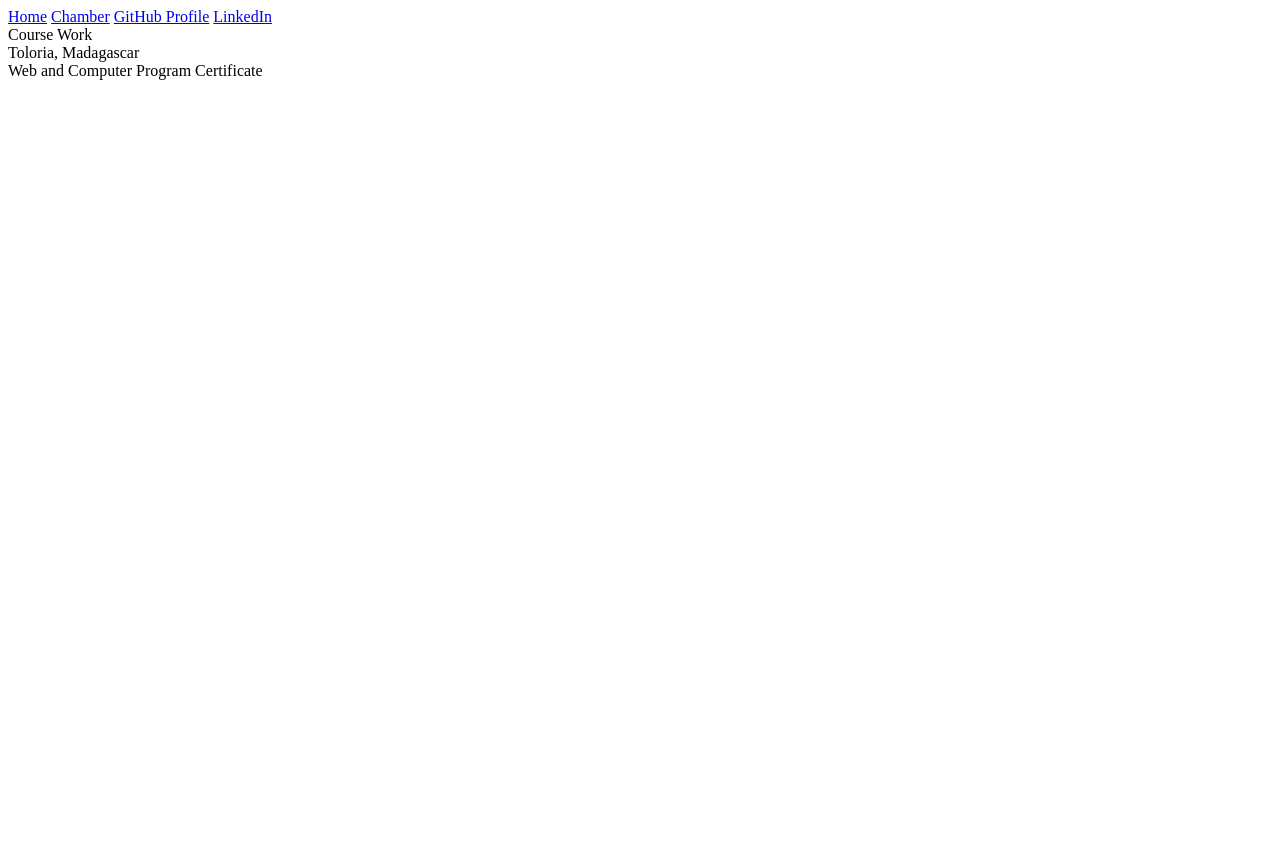
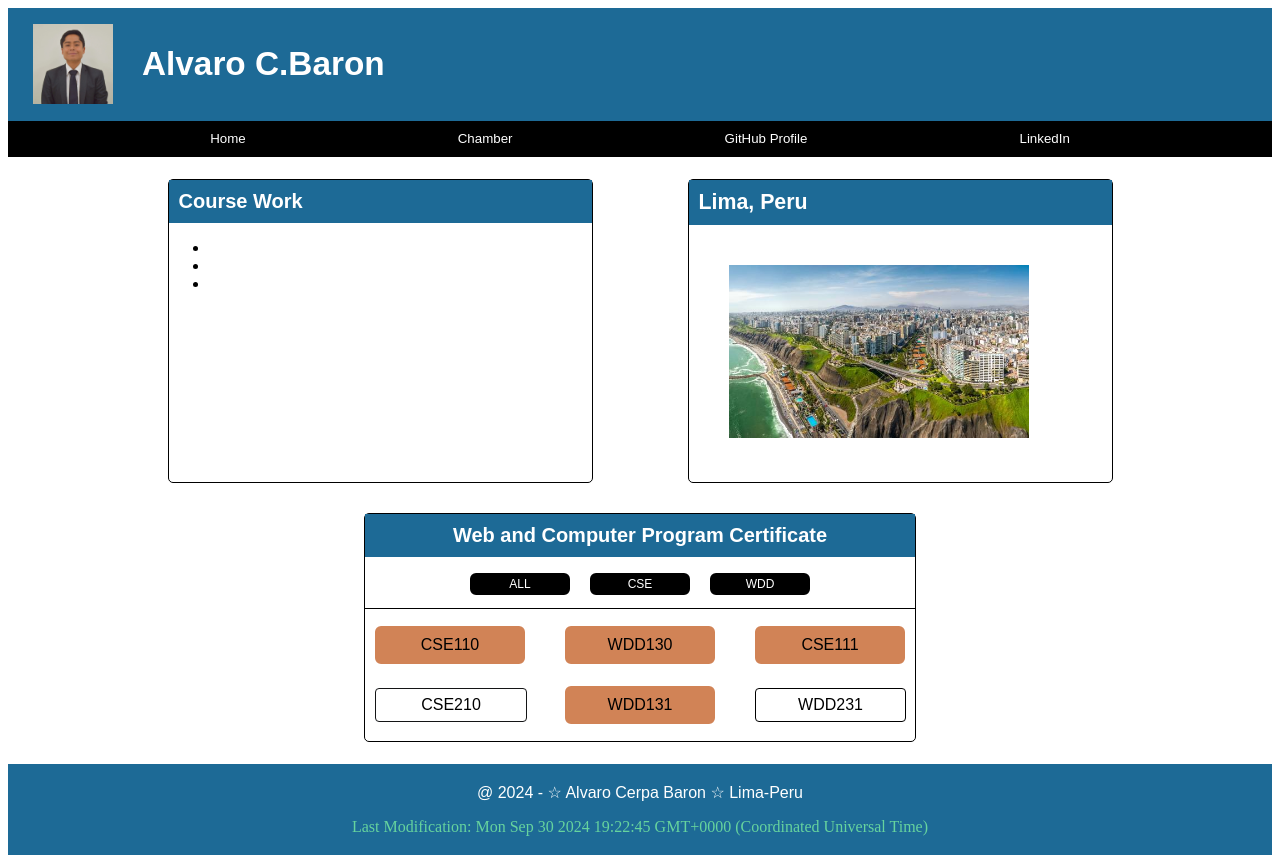
Before and after one commit to Fierilyheavenlyeagle/wdd231, a plain HTML site: page index.html in a window 1280 px wide. Before the commit the page ends 800 px from the top, so only its background shows below. Drawn offline with Linux system fonts and the light colour scheme.

Commit message:
homepage

```diff
--- a/chamber/styles/directory.css
+++ b/chamber/styles/directory.css
@@ -144,9 +144,6 @@
 
   }
 
-
-
-
   ul.animateme.open {
     display: none;
   }
--- a/index.html
+++ b/index.html
@@ -7,8 +7,9 @@
   <meta name="description" content="My own page">
   <meta name="author" content="Alvaro C. Baron">
   <title>Document</title>
-  <link href="styles/styles.css" rel="stylesheet">
-  <script src="scripts/java.js" defer></script>
+  <link href="styles/index-short.css" rel="stylesheet">
+  <link href="styles/index.css" rel="stylesheet">
+  <script src="scripts/index.js" defer></script>
   <link rel="icon" href="favicon.ico" type="image/x-icon" />
   <meta property="og:title" content="My Student Profile Page">
   <meta property="og:type" content="website" />
@@ -20,19 +21,59 @@
 </head>
 
 <body>
-  <header></header>
+  <header class="mainheader">
+    <button id="mybutton">&#9776;</button>
+    <img class="me" src="images/1702948489792.jpeg" alt="me">
+    <h1>Alvaro C.Baron</h1>
+  </header>
   <nav>
-    <a href="index.html">Home</a>
-    <a href="chamber.html">Chamber</a>
-    <a href="https://github.com/Fierilyheavenlyeagle">GitHub Profile</a>
-    <a href="www.linkedin.com/in/alvaro-cerpa-barón">LinkedIn</a>
+    <a href="index.html" class="link">Home</a>
+    <a href="chamber.html" class="link">Chamber</a>
+    <a href="https://github.com/Fierilyheavenlyeagle" class="link">GitHub Profile</a>
+    <a href="www.linkedin.com/in/alvaro-cerpa-barón" class="link">LinkedIn</a>
   </nav>
   <main>
-    <section>Course Work</section>
-    <section>Toloria, Madagascar</section>
-    <section>Web and Computer Program Certificate</section>
+    <div class="firstrow">
+      <section class="coursesection">
+        <header class="courseheader">Course Work</header>
+        <ul>
+          <li></li>
+          <li></li>
+          <li></li>
+        </ul>
+      </section>
+      <section class="limasection">
+        <header class="limaheader">Lima, Peru</header>
+        <img class="limaimg" src="images/descarga.jpeg" alt="Lima">
+      </section>
+    </div>
+    <div class="secondrow">
+      <section>
+        <header class="webheader">Web and Computer Program Certificate</header>
+        <ul class="prefix">
+          <li>ALL</li>
+          <li>CSE</li>
+          <li>WDD</li>
+        </ul>
+        <ul class="courses">
+          <li>CSE110</li>
+          <li>WDD130</li>
+          <li>CSE111</li>
+          <div id="cse210">CSE210</div>
+          <li>WDD131</li>
+          <div id="wdd231">WDD231</div>
+        </ul>
+      </section>
+    </div>
   </main>
-  <footer></footer>
+  <footer>
+    <p class="footer-p">
+      @ <span id="year"></span> - ☆ Alvaro Cerpa Baron ☆ Lima-Peru
+    </p>
+    <p class="modification">
+      <span id="lastModified"></span>
+    </p>
+  </footer>
 </body>
 
 </html>
--- /dev/null
+++ b/scripts/index.js
@@ -0,0 +1,32 @@
+function resolveAfter2Seconds(x) {
+  return new Promise((resolve) => {
+    setTimeout(() => {
+      resolve(x);
+    }, 2000);
+  });
+}
+
+async function f1() {
+  const x = await resolveAfter2Seconds(10);
+  console.log(x); // 10
+}
+
+f1();
+
+const year = document.querySelector('#year');
+const lastMod = document.querySelector('#lastModified');
+
+const today = new Date();
+const modified = new Date(document.lastModified)
+
+year.innerHTML = `<span class="year1"> ${today.getFullYear()}</span>`
+lastMod.innerHTML = `Last Modification: <span class="mod1">${modified}</span>`
+
+const hamburger = document.querySelector('#mybutton')
+const animateme = document.querySelector('nav');
+
+
+hamburger.addEventListener('click', () => {
+  animateme.classList.toggle('open');
+  hamburger.classList.toggle('open');
+})
--- a/scripts/java.js
+++ /dev/null
@@ -1,14 +0,0 @@
-function resolveAfter2Seconds(x) {
-  return new Promise((resolve) => {
-    setTimeout(() => {
-      resolve(x);
-    }, 2000);
-  });
-}
-
-async function f1() {
-  const x = await resolveAfter2Seconds(10);
-  console.log(x); // 10
-}
-
-f1();
--- /dev/null
+++ b/styles/index-short.css
@@ -0,0 +1,230 @@
+.me {
+  max-width: 80px;
+  margin-left: 25px;
+  grid-column: 1/2;
+  grid-row: 1/2;
+}
+
+h1 {
+  font-size: 25pt;
+  margin-left: 14px;
+  color: white;
+  font-family: sans-serif;
+  font-weight: 50px;
+  grid-column: 2/3;
+  grid-row: 1/2;
+}
+
+.mainheader {
+  display: grid;
+  grid-template-columns: auto auto auto;
+  grid-template-rows: 80px;
+  gap: 0px;
+  background-color: #1d6a96;
+  padding-bottom: 15px;
+  padding-top: 15px;
+  align-items: center;
+}
+
+#mybutton {
+  background-color: transparent;
+  border: none;
+  cursor: pointer;
+  font-size: 25px;
+  justify-self: start;
+  appearance: auto;
+  text-rendering: auto;
+  letter-spacing: normal;
+  word-spacing: normal;
+  line-height: normal;
+  text-transform: none;
+  text-indent: 0px;
+  text-shadow: none;
+  display: inline-block;
+  text-align: center;
+  align-items: flex-start;
+  cursor: default;
+  box-sizing: border-box;
+  margin: 0em;
+  padding-block: 0;
+  padding-inline: 0;
+  border-width: 0;
+  border-style: none;
+  border-color: white;
+  border-image: initial;
+  color: aliceblue;
+  grid-column: 3/4;
+  cursor: pointer;
+}
+
+nav {
+  display: grid;
+  grid-template-columns: auto;
+  background-color: #000000;
+  text-align: center;
+  unicode-bidi: normal;
+  padding: 0;
+}
+
+nav a {
+  display: block;
+  border-bottom: thin black solid;
+}
+
+nav.open {
+  display: none;
+}
+
+main {
+  display: grid;
+  grid-template-rows: auto;
+  justify-content: center;
+  font-family: sans-serif;
+}
+
+.firstrow {
+  grid-row: 1/2;
+  display: grid;
+  grid-template-columns: 425px;
+  justify-content: center;
+  gap: 15px;
+}
+
+.coursesection {
+  border: thin black solid;
+  border-radius: 5px;
+  margin-top: 22px;
+}
+
+.courseheader {
+  background-color: #1d6a96;
+  color: white;
+  font-size: 15pt;
+  font-weight: bold;
+  border: 10px #1d6a96 solid;
+}
+
+.limasection {
+  border: thin black solid;
+  border-radius: 5px;
+}
+
+.limaheader {
+  background-color: #1d6a96;
+  color: white;
+  font-size: 16pt;
+  font-weight: bold;
+  border: 10px #1d6a96 solid;
+}
+
+.limaimg {
+  max-width: 300px;
+  max-height: 174px;
+  margin: 40px 0 40px 40px;
+}
+
+.secondrow {
+  grid-row: 2/3;
+  display: block;
+  justify-self: center;
+  border: thin black solid;
+  border-radius: 5px;
+  margin-top: 30px;
+}
+
+
+.webheader {
+  text-align: center;
+  background-color: #1d6a96;
+  font-size: 15pt;
+  color: white;
+  font-weight: bold;
+  border: 10px #1d6a96 solid;
+}
+
+.prefix {
+  display: grid;
+  grid-template-columns: 100px 100px 100px;
+  text-align: center;
+  justify-content: center;
+  list-style: none;
+  padding-left: 0;
+  gap: 20px;
+  border-bottom: thin black solid;
+}
+
+.prefix li {
+  border: 4px solid black;
+  border-radius: 6px;
+  background-color: black;
+  color: white;
+  font-size: 9pt;
+  margin-bottom: 13px;
+}
+
+
+.courses {
+  display: grid;
+  grid-template: 40px / 400px;
+  justify-content: center;
+  list-style: none;
+  gap: 20px;
+  text-align: center;
+  padding-left: 0;
+  align-items: center
+}
+
+
+.courses li {
+  border: 10px solid #d18356;
+  background-color: #d18356;
+  border-radius: 6px;
+  margin: 0 10px 0 10px;
+}
+
+#cse210 {
+  background-color: white;
+  padding-top: 7px;
+  padding-bottom: 7px;
+  border: thin solid #141516;
+  max-width: 375px;
+  border-radius: 4px;
+  margin-left: 10px;
+}
+
+
+#wdd231 {
+  background-color: white;
+  border: thin black solid;
+  padding-top: 7px;
+  padding-bottom: 7px;
+  max-width: 375px;
+  border-radius: 4px;
+  margin-left: 10px;
+}
+
+.link {
+  color: white;
+  margin: 10px 0 10px 0;
+  text-decoration: none;
+  font-family: sans-serif;
+  font-size: 13.3px;
+}
+
+footer {
+  text-align: center;
+  background-color: #1d6a96;
+  margin-top: 22px;
+  padding-top: 3px;
+  padding-bottom: 3px;
+  color: white;
+}
+
+.footer-p {
+  font-family: sans-serif;
+}
+
+.modification {
+  font-size: 16px;
+  color: #66d39e;
+}
--- /dev/null
+++ b/styles/index.css
@@ -0,0 +1,192 @@
+@media only screen and (min-width:32rem) {
+
+  #mybutton {
+    display: none;
+  }
+
+  .me {
+    max-width: 80px;
+    margin-left: 25px;
+  }
+
+  h1 {
+    font-size: 25pt;
+    margin-left: 14px;
+    color: white;
+    font-family: sans-serif;
+    font-weight: 50px;
+
+  }
+
+  .mainheader {
+    display: flex;
+    gap: 15px;
+    background-color: #1d6a96;
+    padding-bottom: 15px;
+    padding-top: 15px;
+  }
+
+  nav {
+    display: flex;
+    gap: 10px;
+    justify-content: space-evenly;
+    background-color: black;
+  }
+
+
+
+
+  main {
+    display: grid;
+    grid-template-rows: auto auto;
+    justify-content: center;
+    font-family: sans-serif;
+  }
+
+  .firstrow {
+    grid-row: 1/2;
+    display: grid;
+    grid-template-columns: 425px 425px;
+    gap: 95px;
+
+  }
+
+  .coursesection {
+    border: thin black solid;
+    border-radius: 5px;
+    margin-top: 22px;
+  }
+
+  .courseheader {
+    background-color: #1d6a96;
+    color: white;
+    font-size: 15pt;
+    font-weight: bold;
+    border: 10px #1d6a96 solid;
+  }
+
+  .limasection {
+    border: thin black solid;
+    border-radius: 5px;
+    margin-top: 22px;
+  }
+
+  .limaheader {
+    background-color: #1d6a96;
+    color: white;
+    font-size: 16pt;
+    font-weight: bold;
+    border: 10px #1d6a96 solid;
+  }
+
+  .limaimg {
+    max-width: 300px;
+    max-height: 174px;
+    margin: 40px 0 40px 40px;
+  }
+
+  .secondrow {
+    grid-row: 2/3;
+    display: block;
+    justify-self: center;
+    border: thin black solid;
+    border-radius: 5px;
+    margin-top: 30px;
+  }
+
+
+  .webheader {
+    text-align: center;
+    background-color: #1d6a96;
+    font-size: 15pt;
+    color: white;
+    font-weight: bold;
+    border: 10px #1d6a96 solid;
+  }
+
+  .prefix {
+    display: grid;
+    grid-template-columns: 100px 100px 100px;
+    text-align: center;
+    justify-content: center;
+    list-style: none;
+    padding-left: 0;
+    gap: 20px;
+    border-bottom: thin black solid;
+  }
+
+  .prefix li {
+    border: 4px solid black;
+    border-radius: 6px;
+    background-color: black;
+    color: white;
+    font-size: 9pt;
+    margin-bottom: 13px;
+  }
+
+
+  .courses {
+    display: grid;
+    grid-template: 40px 40px / 170px 170px 170px;
+    list-style: none;
+    gap: 20px;
+    text-align: center;
+    padding-left: 0;
+    align-items: center
+  }
+
+
+  .courses li {
+    border: 10px solid #d18356;
+    background-color: #d18356;
+    border-radius: 6px;
+    margin: 0 10px 0 10px;
+  }
+
+  #cse210 {
+    background-color: white;
+    padding-top: 7px;
+    padding-bottom: 7px;
+    border: thin solid #141516;
+    max-width: 150px;
+    border-radius: 4px;
+    margin-left: 10px;
+  }
+
+
+  #wdd231 {
+    background-color: white;
+    border: thin black solid;
+    padding-top: 7px;
+    padding-bottom: 7px;
+    max-width: 149px;
+    border-radius: 4px;
+    margin-left: 10px;
+  }
+
+  .link {
+    color: white;
+    margin: 10px 0 10px 0;
+    text-decoration: none;
+    font-family: sans-serif;
+    font-size: 13.3px;
+  }
+
+  footer {
+    text-align: center;
+    background-color: #1d6a96;
+    margin-top: 22px;
+    padding-top: 3px;
+    padding-bottom: 3px;
+    color: white;
+  }
+
+  .footer-p {
+    font-family: sans-serif;
+  }
+
+  .modification {
+    font-size: 16px;
+    color: #66d39e;
+  }
+}
```
Also changed, not shown: images/1702948489792.jpeg (added), images/descarga.jpeg (added), styles/styles.css (deleted).
